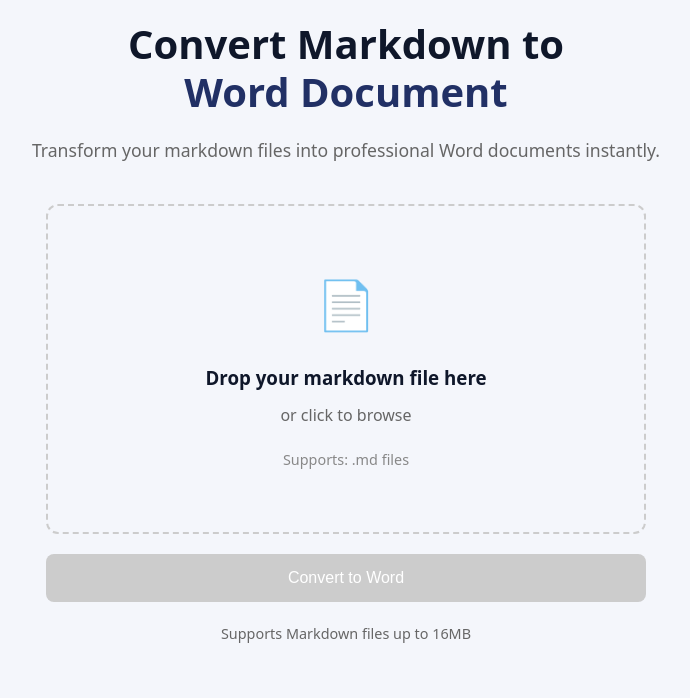
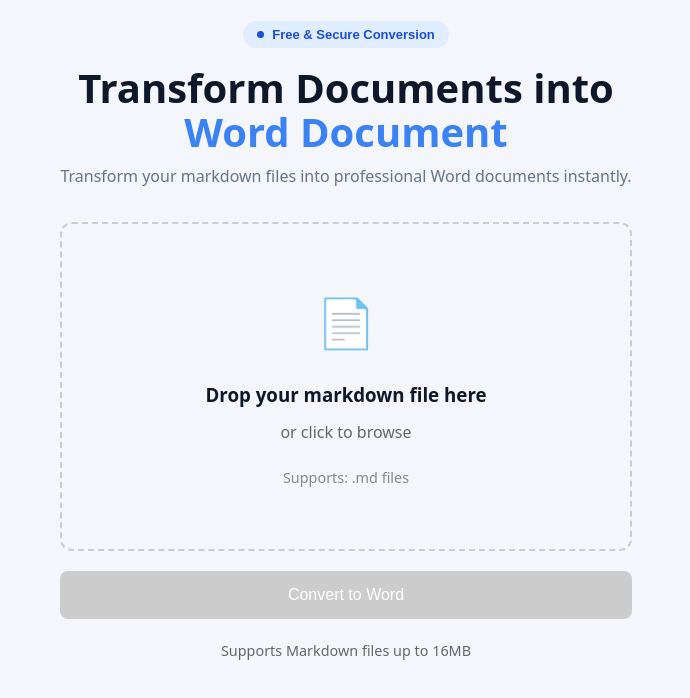
Before and after one commit to UlisesGarcia20/app-markdown, a React (Vite) app: page /pandoc in a window 1280 px wide. Shown: the top 698 px of the page, without its empty margins (294-984 px from the left). Built offline with nearby package versions, Linux system fonts and the light colour scheme; no server answers.

Commit message:
New interface Pandoc

```diff
--- a/src/App.tsx
+++ b/src/App.tsx
@@ -1,5 +1,4 @@
 import "./App.css";
-import { Header } from "./components/Header/Header";
 import { UploadArea } from "./components/UploadArea/UploadArea";
 import { useFileUpload } from "./hooks/useFileUpload";
 
--- a/src/PandocConverter.tsx
+++ b/src/PandocConverter.tsx
@@ -102,28 +102,24 @@ const PandocConverter = () => {
 
   return (
     <div style={{ minHeight: '100vh', padding: '20px', boxSizing: 'border-box' }}>
-      <div style={{ maxWidth: '800px', margin: '0 auto' }}>
-        <div style={{ textAlign: 'center', marginBottom: '40px' }}>
-          <h1 style={{
-            fontSize: '2.5rem',
-            lineHeight: '1.2',
-            marginBottom: '20px',
-            fontWeight: 'bold'
-          }}>
-            Convert Markdown to
-            <br />
-            <span style={{ color: '#213065' }}>Word Document</span>
-          </h1>
+      <div style={{ maxWidth: '800px', margin: '0 auto', textAlign: 'center' }}>
+        <section className="hero">
+                    <button className="hero-pill">
+                        <span className="hero-pill-dot" />
+                        Free &amp; Secure Conversion
+                    </button>
 
-          <p style={{
-            fontSize: '1.1rem',
-            color: '#666',
-            marginBottom: '0'
-          }}>
-            Transform your markdown files into professional Word documents instantly.
-          </p>
-        </div>
+                    <h1 className="hero-title">
+                        Transform Documents into
+                        <br />
+                        <span className="hero-title-highlight">Word Document</span>
+                    </h1>
 
+                    <p className="hero-subtitle">
+                                    Transform your markdown files into professional Word documents instantly.
+
+                    </p>
+                </section>
         <div style={{ marginBottom: '40px' }}>
           {showSuccess ? (
             <div style={{
--- a/src/index.css
+++ b/src/index.css
@@ -4,7 +4,7 @@ body {
   margin: 0;
   padding: 0;
   min-height: 100%;
-  overflow-y: auto;   /* IMPORTANTE: permitir scroll vertical */
+  overflow-y: auto;
 }
 
 #root {
```
Also changed, not shown: 1 other file (tests, documents, lock files or other folders).
